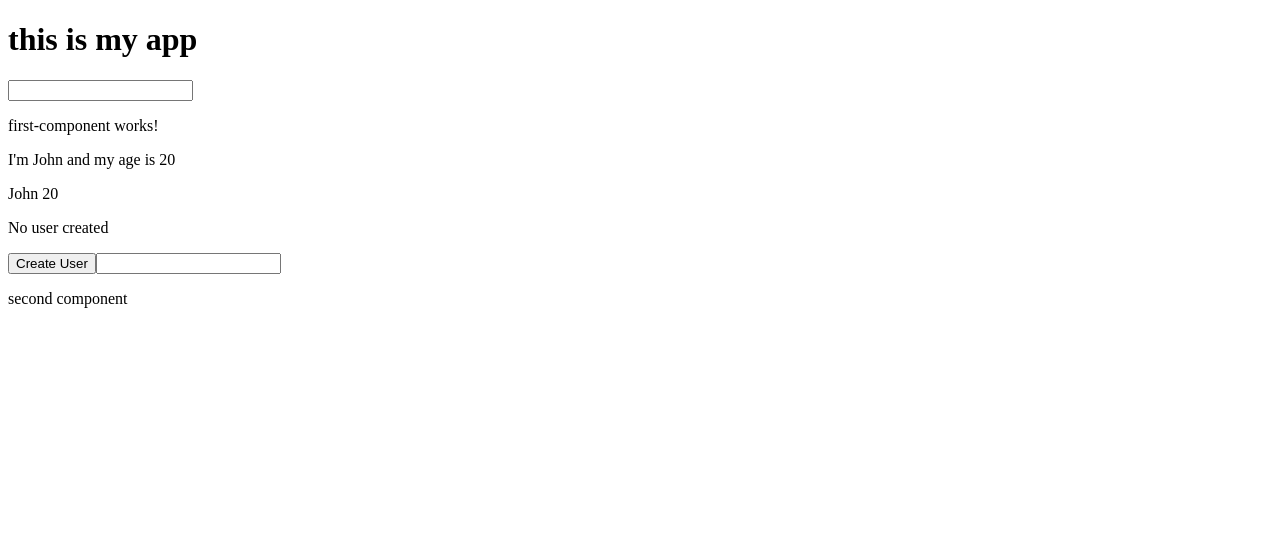
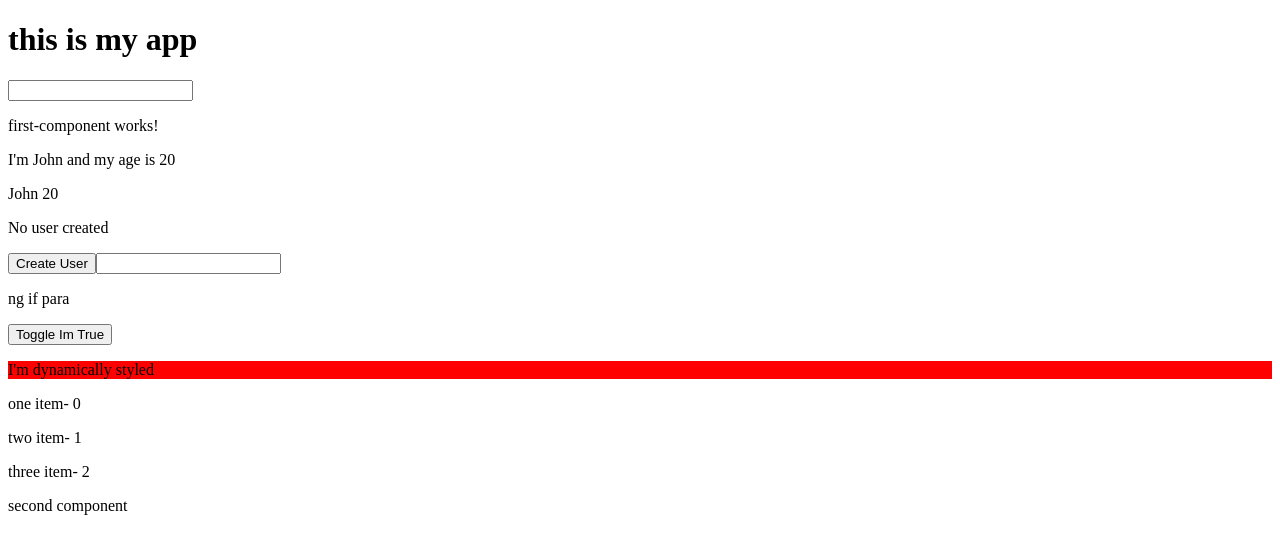
Before and after one commit to musakazim-1397/angular-rxjs, an Angular app: page / in a window 1280 px wide. Shown: the top 554 px of the page. Built offline with nearby package versions, Linux system fonts and the light colour scheme.

Commit message:
final commit

```diff
--- a/src/app/first-component/first-component.component.html
+++ b/src/app/first-component/first-component.component.html
@@ -7,3 +7,14 @@
 
 <input type="text" (input)="onUserEnter($event)">
 <p>{{enteredData}}</p>
+
+<p *ngIf="iAmTrue; else snpp">ng if para</p>
+<ng-template #snpp>
+  <p>ng if else para</p>
+</ng-template>
+<button (click)="makeMeFalse()">Toggle Im True</button>
+
+<p [ngStyle]="{backgroundColor:allowNewUser?'red':'green'}"
+    [ngClass]="{doug:allowNewUser===true}">I'm dynamically styled</p>
+
+<p *ngFor="let item of myArray; let i= index">{{item}} item- {{i}}</p>
--- a/src/app/first-component/first-component.component.ts
+++ b/src/app/first-component/first-component.component.ts
@@ -9,8 +9,10 @@ export class FirstComponentComponent {
     name = "John";
     age = 20;
     allowNewUser = false;
+    iAmTrue = true;
     userCreated='No user created';
     enteredData = '';
+    myArray = ['one', 'two', 'three'];
 
     constructor(){
         setTimeout(() => {
@@ -24,6 +26,9 @@ export class FirstComponentComponent {
 
 
 
+    makeMeFalse(){
+        this.iAmTrue = false;
+    }
     onCreateUser(){
       this.userCreated = 'User was created';
     }
```
